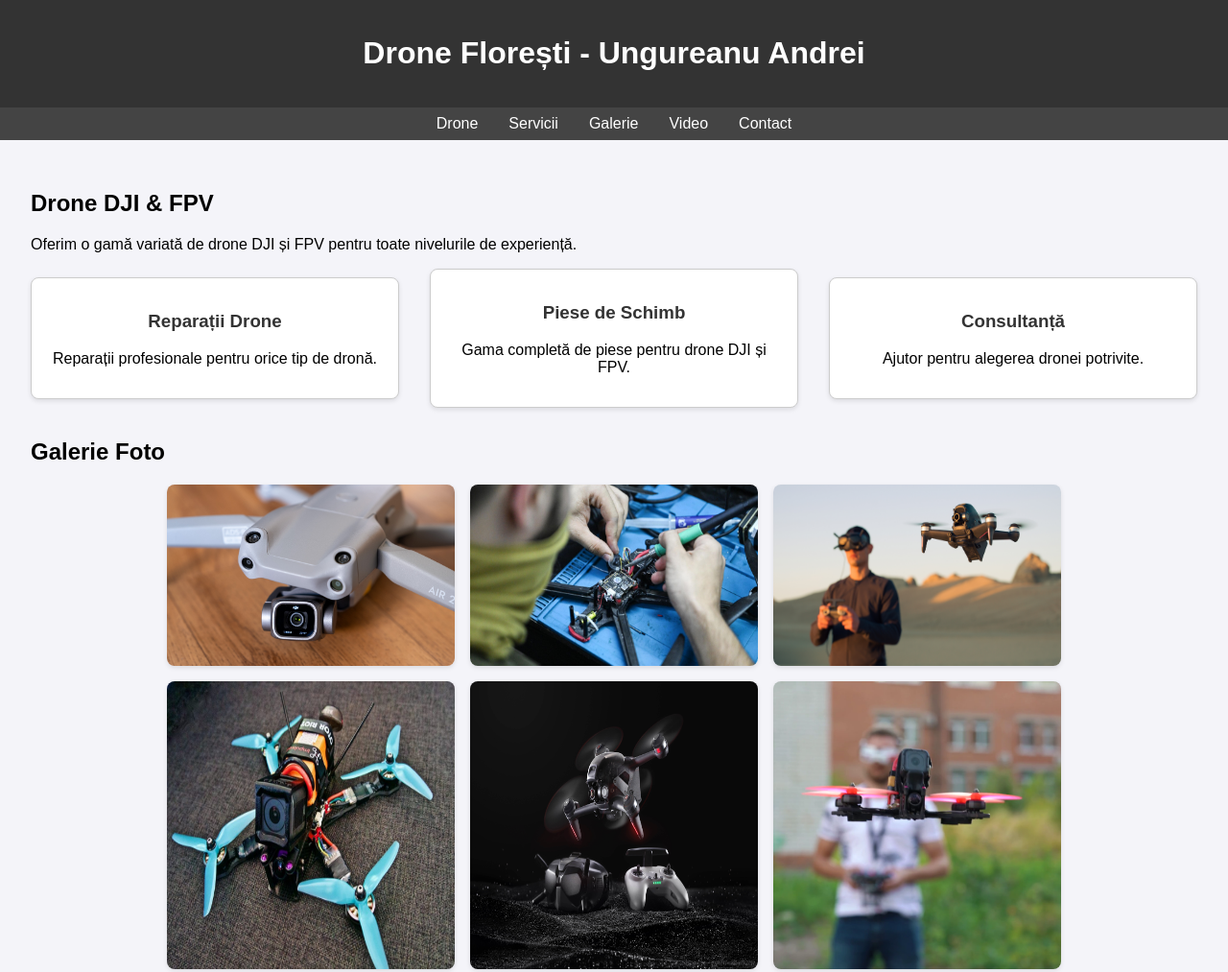
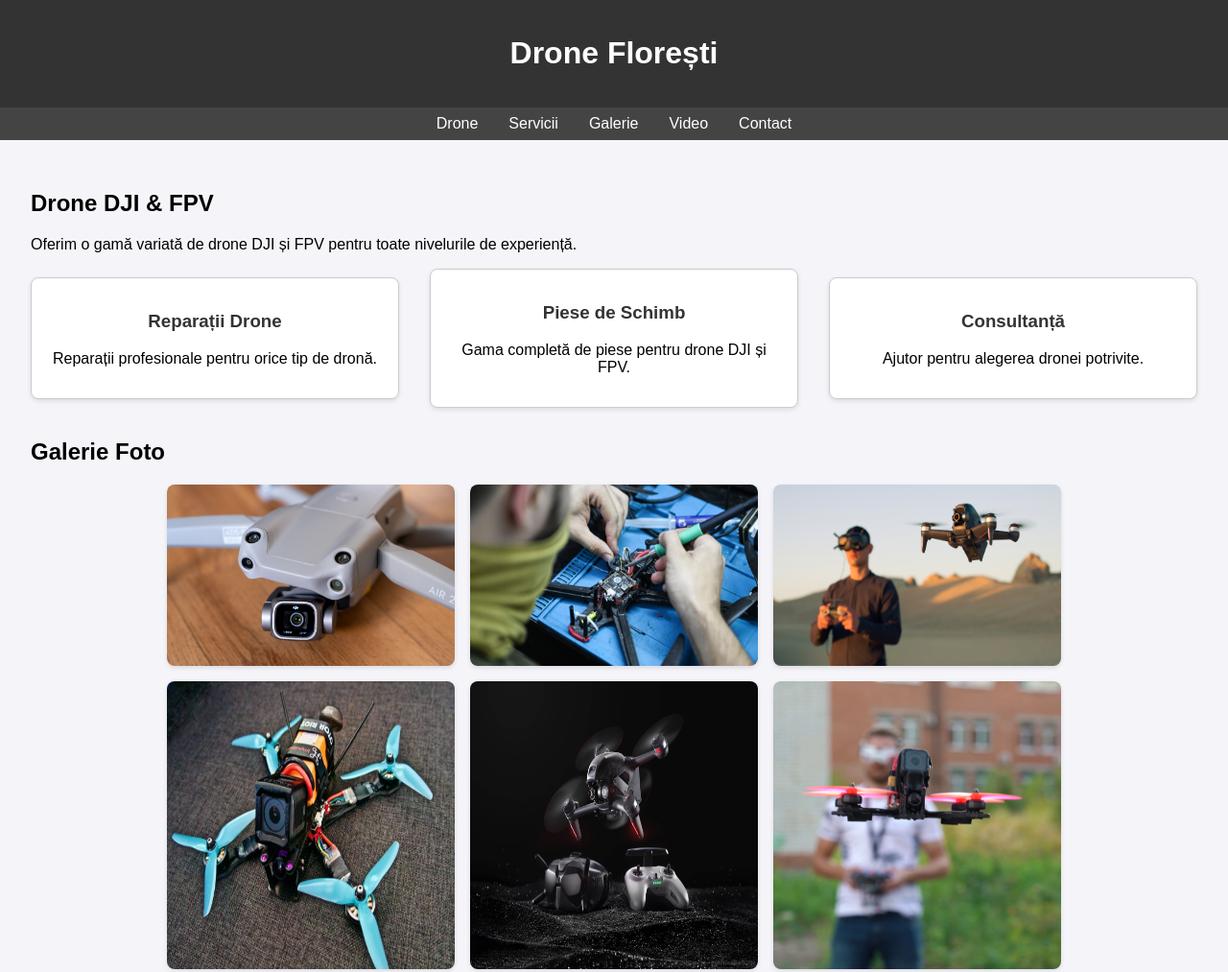
Before and after one commit to Andrei050191/my-site12-11-2024, a plain HTML site: page My site/index.html in a window 1280 px wide. Shown: the top 1013 px of the page at 96% size. Drawn offline with Linux system fonts and the light colour scheme.

Commit message:
am sters U.A.

```diff
--- a/My site/index.html
+++ b/My site/index.html
@@ -3,12 +3,12 @@
 <head>
     <meta charset="UTF-8">
     <meta name="viewport" content="width=device-width, initial-scale=1.0">
-    <title>Drone Florești - Ungureanu Andrei</title>
+    <title>Drone Florești</title>
     <link rel="stylesheet" href="style.css">
 </head>
 <body>
     <header>
-        <h1>Drone Florești - Ungureanu Andrei</h1>
+        <h1>Drone Florești</h1>
     </header>
     <nav>
         <ul>
```
